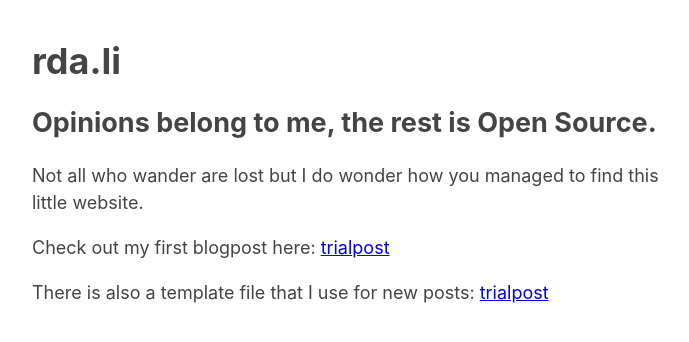
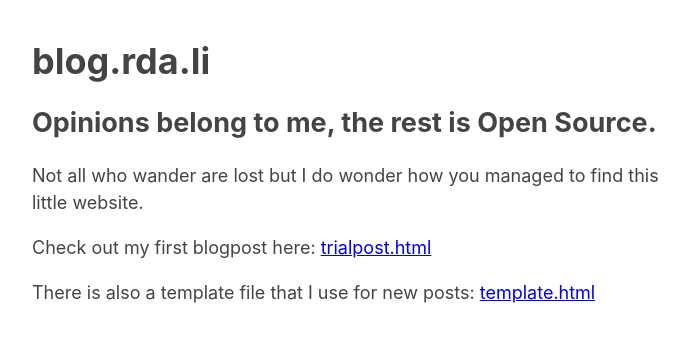
Before and after one commit to rulfes/blog.rda.li, a plain HTML site: page index.html in a window 1280 px wide. Shown: the whole page, without its empty margins (283-972 px from the left). Drawn offline with Linux system fonts and the light colour scheme.

Commit message:
small title change to accomodate the subdomain

```diff
--- a/index.html
+++ b/index.html
@@ -3,17 +3,17 @@
   <head>
     <lang
     <meta charset="utf-8"/>
-    <title>rda.li Index</title>
+    <title>blog.rda.li</title>
     <link rel="stylesheet" href="style/stylesheet.css"/>
   </head>
 <body>
 
-<h1>rda.li</h1>
+<h1>blog.rda.li</h1>
 
 <h2>Opinions belong to me, the rest is Open Source.</h2>
 
 <p>Not all who wander are lost but I do wonder how you managed to find this little website.</p>
-<p>Check out my first blogpost here: <a href="./content/trialpost.html">trialpost</a></p>
-<p>There is also a template file that I use for new posts: <a href="./content/template.html">trialpost</a></p>
+<p>Check out my first blogpost here: <a href="./content/trialpost.html">trialpost.html</a></p>
+<p>There is also a template file that I use for new posts: <a href="./content/template.html">template.html</a></p>
 </body>
 </html>
```
